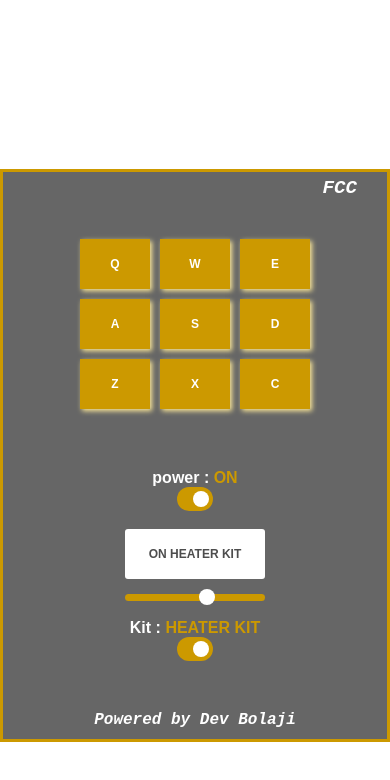
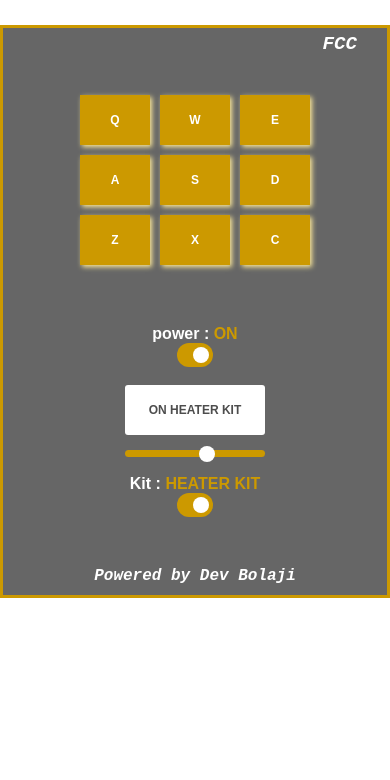
Before and after one commit to bolajiakanji/drum-machine, a React (Vite) app: page / in a window 390 px wide. Shown: the top 780 px of the page. Built offline with nearby package versions, Linux system fonts and the light colour scheme.

Commit message:
adjust visual height on mobile

```diff
--- a/src/App.css
+++ b/src/App.css
@@ -189,6 +189,8 @@ border-radius: 50%;
     }
     #container {
       width: 100%;
+      margin: 3vh auto;
+
     }
 
   }
```
